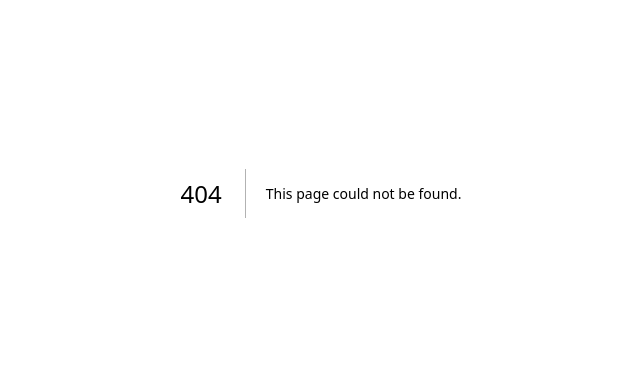
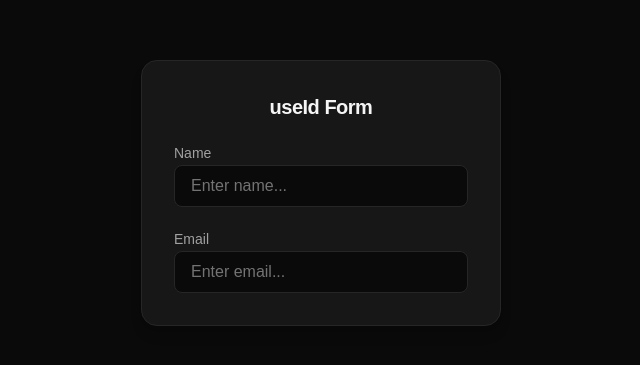
Before and after one commit to Rajender-01/react-hooks-journey, a Next.js app: page /hooks/useId/intermediate in a window 1280 px wide. Before the commit this address had no page. Shown: the part 207-572 px from the top of the page, without its empty margins (319-959 px from the left). Built offline with nearby package versions, Linux system fonts and the light colour scheme.

Commit message:
Add FormExample component to demonstrate useId hook with name and email fields

```diff
--- /dev/null
+++ b/src/app/hooks/useId/intermediate/page.tsx
@@ -0,0 +1,11 @@
+import FormExample from "@/src/hooks-learning/03-advance-hooks/useId/FormExample"
+
+const page = () => {
+  return (
+    <div>
+      <FormExample/>
+    </div>
+  )
+}
+
+export default page
--- /dev/null
+++ b/src/hooks-learning/03-advance-hooks/useId/FormExample.tsx
@@ -0,0 +1,52 @@
+import { useId } from "react";
+
+const FormExample = () => {
+  const nameId = useId();
+  const emailId = useId();
+
+  return (
+    <div className="min-h-screen bg-neutral-950 text-neutral-100 flex items-center justify-center p-6">
+      <div className="bg-neutral-900 border border-neutral-800 rounded-2xl p-8 w-90 space-y-5 shadow-lg">
+
+        <h1 className="text-xl font-semibold tracking-tight text-center">
+          useId Form
+        </h1>
+
+        {/* Name Field */}
+        <div className="space-y-2">
+          <label htmlFor={nameId} className="text-sm text-neutral-400">
+            Name
+          </label>
+          <input
+            id={nameId}
+            type="text"
+            placeholder="Enter name..."
+            className="w-full px-4 py-2 rounded-lg
+            bg-neutral-950 border border-neutral-800
+            focus:outline-none focus:ring-2 focus:ring-indigo-500
+            placeholder:text-neutral-500"
+          />
+        </div>
+
+        {/* Email Field */}
+        <div className="space-y-2">
+          <label htmlFor={emailId} className="text-sm text-neutral-400">
+            Email
+          </label>
+          <input
+            id={emailId}
+            type="email"
+            placeholder="Enter email..."
+            className="w-full px-4 py-2 rounded-lg
+            bg-neutral-950 border border-neutral-800
+            focus:outline-none focus:ring-2 focus:ring-indigo-500
+            placeholder:text-neutral-500"
+          />
+        </div>
+
+      </div>
+    </div>
+  );
+};
+
+export default FormExample;
```
